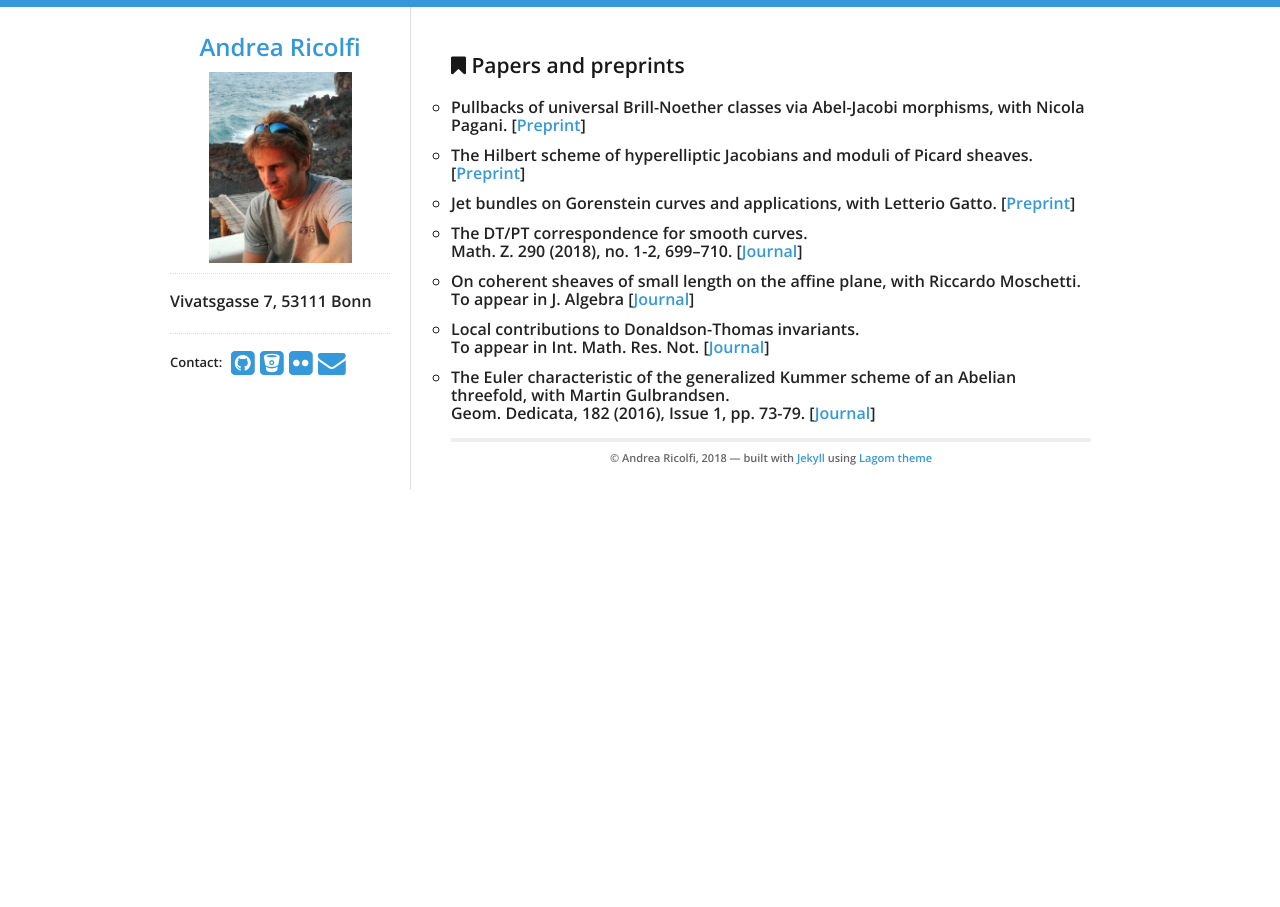
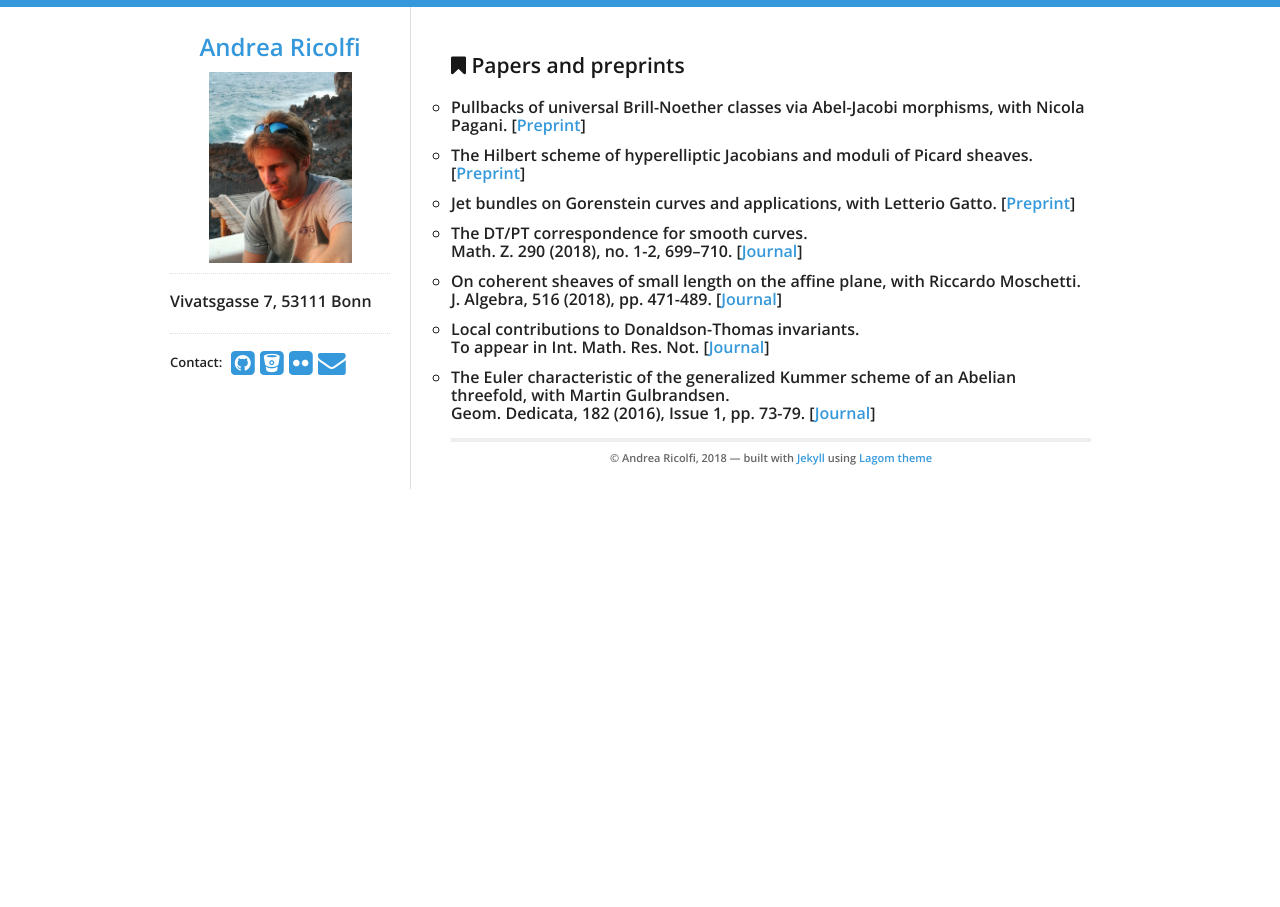
Before and after one commit to atricolfi/atricolfi.github.io, a Jekyll site: the page built from Papers.html, in a window 1280 px wide. Built offline with Jekyll 4.4.1, drawn with Linux system fonts in a browser that asks for light colours.

Commit message:
Update Papers.html
added ref JoA

```diff
--- a/Papers.html
+++ b/Papers.html
@@ -15,7 +15,7 @@ title: Blog Posts
 <li><i>The DT/PT correspondence for smooth curves</i>.<br>
 Math. Z. 290 (2018), no. 1-2, 699–710. [<a href="https://link.springer.com/article/10.1007/s00209-017-2037-2?wt_mc=Internal.Event.1.SEM.ArticleAuthorOnlineFirst">Journal</a>]</li>
 <li><i>On coherent sheaves of small length on the affine plane</i>, with Riccardo Moschetti. <br>
-To appear in J. Algebra [<a href="https://www.sciencedirect.com/science/article/pii/S0021869318305477?via%3Dihub">Journal</a>]</li>
+J. Algebra, 516 (2018), pp. 471-489. [<a href="https://www.sciencedirect.com/science/article/pii/S0021869318305477?via%3Dihub">Journal</a>]</li>
 <li><i>Local contributions to Donaldson-Thomas invariants.</i> <br>
   To appear in Int. Math. Res. Not. [<a href="https://academic.oup.com/imrn/article-abstract/doi/10.1093/imrn/rnx046/3072970/Local-Contributions-to-Donaldson-Thomas-Invariants?redirectedFrom=fulltext">Journal</a>]</li>
 <li><i> The Euler characteristic of the generalized Kummer scheme of an Abelian threefold</i>, with Martin Gulbrandsen. <br>
```
